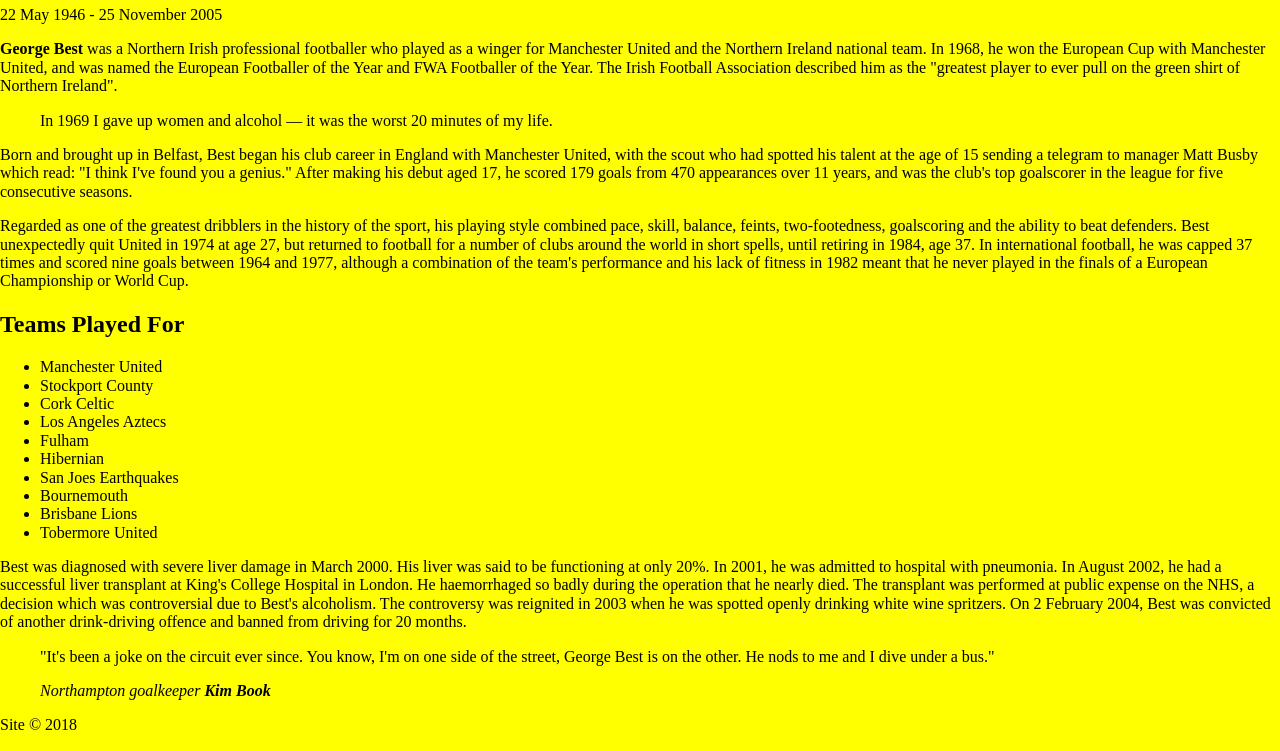
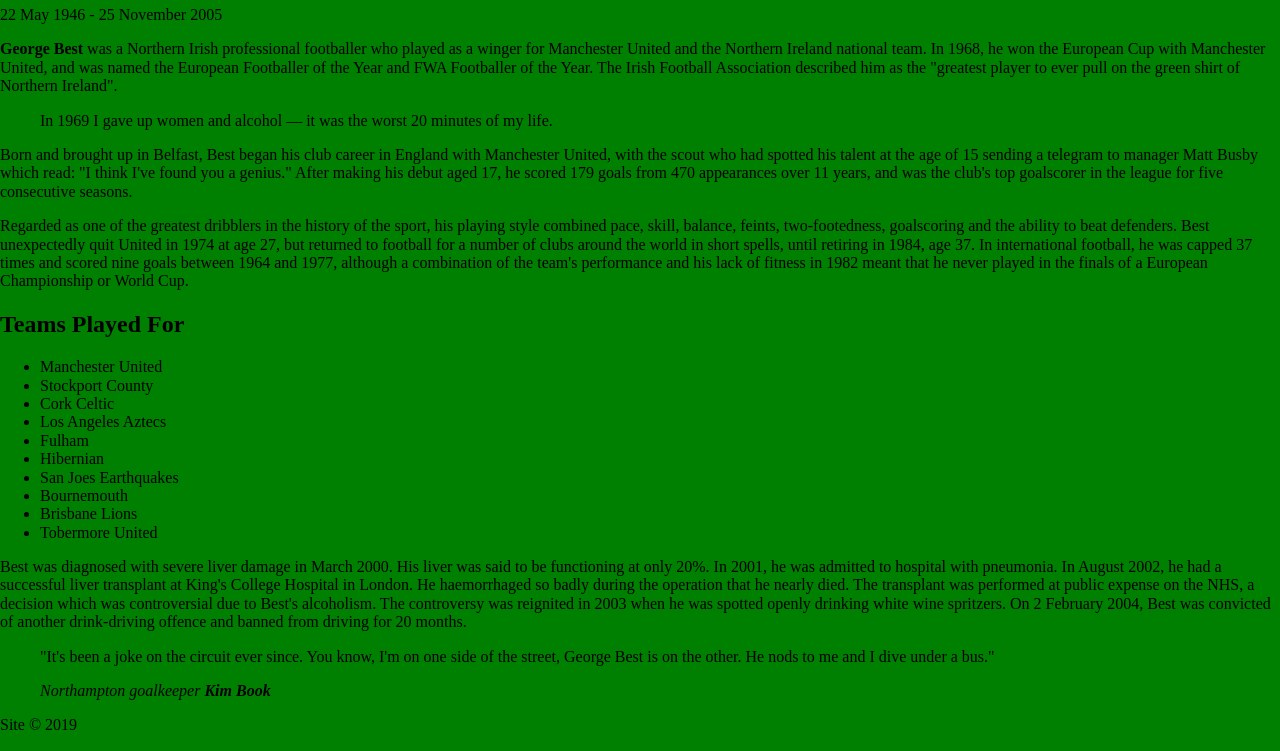
Before and after one commit to cole007/sass-demo, a plain HTML site: page index.html in a window 1280 px wide. Shown: the part 92-843 px from the top of the page. Drawn offline with Linux system fonts and the light colour scheme.

Commit message:
Change colour … AGAIN

```diff
--- a/css/style.css
+++ b/css/style.css
@@ -1 +1 @@
-body { background: yellow; }
+body { background: green; }
--- a/index.html
+++ b/index.html
@@ -46,7 +46,7 @@
 			</blockquote>
 		</article>
 		<footer>
-			<p>Site &copy; 2018</p>
+			<p>Site &copy; 2019</p>
 		</footer>
 		</div>
 	</body>
```
